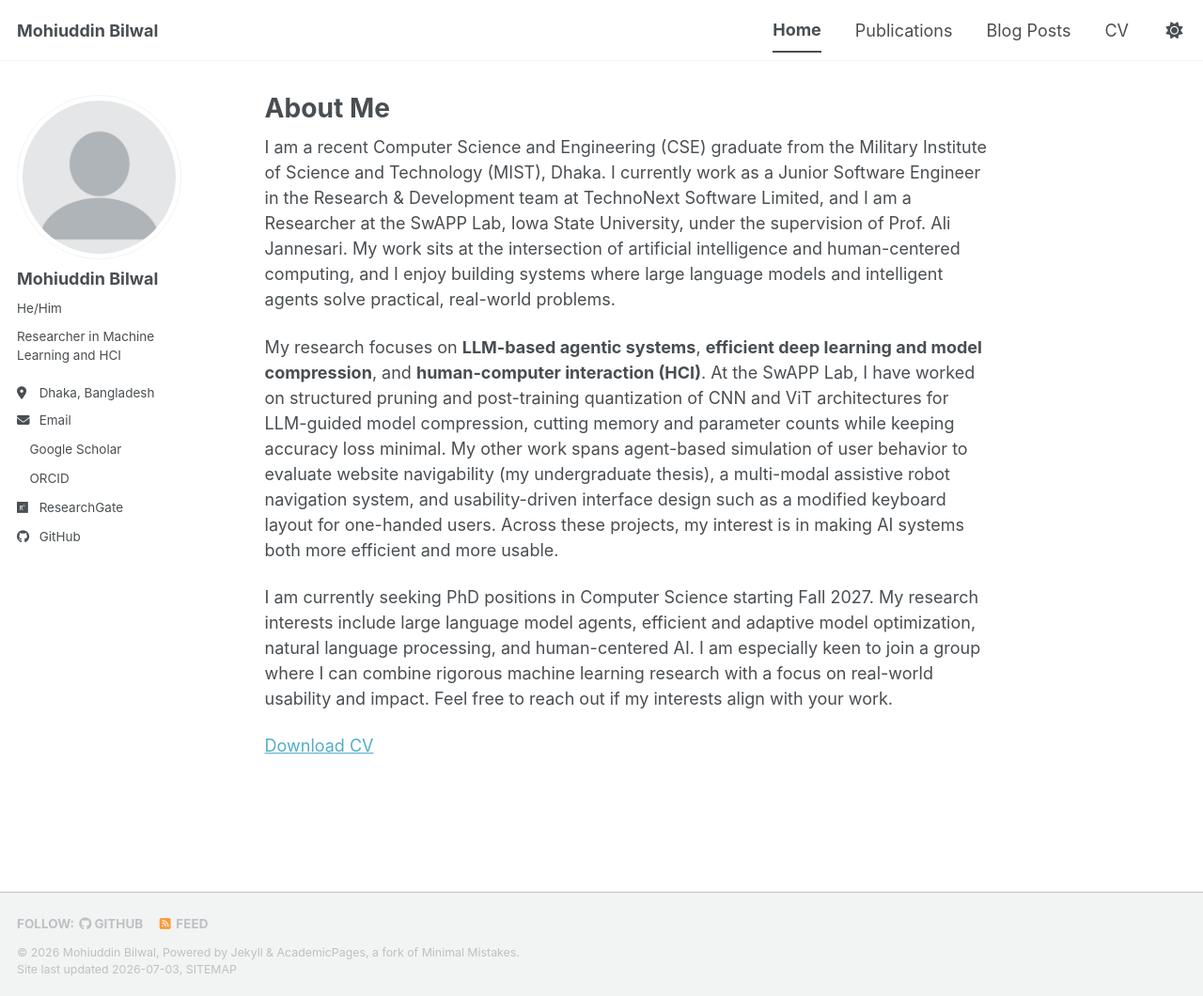
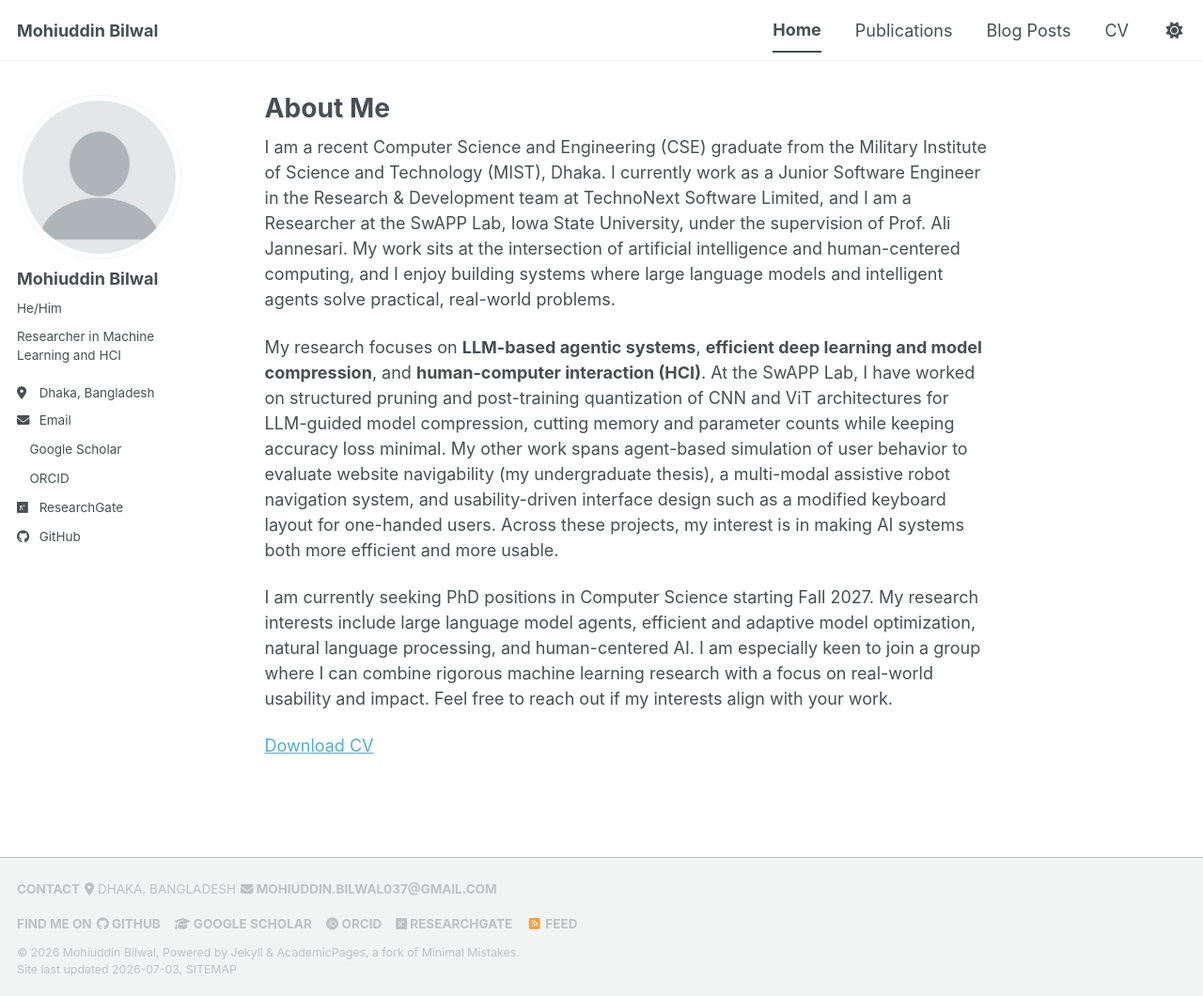
Before and after one commit to ayon037/ayon037.github.io, a Jekyll site: the page built from _pages/about.md, in a window 1280 px wide and 1060 px high. Shown: the whole window at 94% size. Built offline with Jekyll 4.4.1, drawn with Linux system fonts in a browser that asks for light colours; a style sheet for code colours, icons or effects is not loaded.

Commit message:
Add contact info to footer
Replace the follow list with a Contact block (location, email) and a
links block (GitHub, Google Scholar, ORCID, ResearchGate, feed) using
the author config values directly, fixing the double-prefixed GitHub
URL along the way.

```diff
--- a/_includes/footer.html
+++ b/_includes/footer.html
@@ -1,23 +1,34 @@
 {% include base_path %}
 
-{% if site.author.github or site.author.bitbucket or site.atom_feed.hide != true %}
 <div class="page__footer-follow">
   <ul class="social-icons">
-    {% if site.data.ui-text[site.locale].follow_label %}
-      <li><strong>{{ site.data.ui-text[site.locale].follow_label }}</strong></li>
+    <li><strong>Contact</strong></li>
+    {% if site.author.location %}
+      <li><i class="fas fa-map-marker-alt" aria-hidden="true"></i> {{ site.author.location }}</li>
     {% endif %}
+    {% if site.author.email %}
+      <li><a href="mailto:{{ site.author.email }}"><i class="fas fa-envelope" aria-hidden="true"></i> {{ site.author.email }}</a></li>
+    {% endif %}
+  </ul>
+  <ul class="social-icons">
+    <li><strong>Find me on</strong></li>
     {% if site.author.github %}
-      <li><a href="https://github.com/{{ site.author.github }}"><i class="fab fa-github" aria-hidden="true"></i> GitHub</a></li>
+      <li><a href="{{ site.author.github }}"><i class="fab fa-github" aria-hidden="true"></i> GitHub</a></li>
     {% endif %}
-    {% if site.author.bitbucket %}
-      <li><a href="https://bitbucket.org/{{ site.author.bitbucket }}"><i class="fab fa-bitbucket" aria-hidden="true"></i> Bitbucket</a></li>
+    {% if site.author.googlescholar %}
+      <li><a href="{{ site.author.googlescholar }}"><i class="fas fa-graduation-cap" aria-hidden="true"></i> Google Scholar</a></li>
+    {% endif %}
+    {% if site.author.orcid %}
+      <li><a href="{{ site.author.orcid }}"><i class="fab fa-orcid" aria-hidden="true"></i> ORCID</a></li>
+    {% endif %}
+    {% if site.author.researchgate %}
+      <li><a href="{{ site.author.researchgate }}"><i class="fab fa-researchgate" aria-hidden="true"></i> ResearchGate</a></li>
     {% endif %}
     {% if site.atom_feed.hide != true %}
-    <li><a href="{% if site.atom_feed.path %}{{ site.atom_feed.path }}{% else %}{{ base_path }}/feed.xml{% endif %}"><i class="fa fa-fw fa-rss-square" aria-hidden="true"></i> {{ site.data.ui-text[site.locale].feed_label | default: "Feed" }}</a></li>
+      <li><a href="{% if site.atom_feed.path %}{{ site.atom_feed.path }}{% else %}{{ base_path }}/feed.xml{% endif %}"><i class="fa fa-fw fa-rss-square" aria-hidden="true"></i> {{ site.data.ui-text[site.locale].feed_label | default: "Feed" }}</a></li>
     {% endif %}
   </ul>
 </div>
-{% endif %}
 
 <div class="page__footer-copyright">
   &copy; {{ site.time | date: '%Y' }} {{ site.name | default: site.title }}, {{ site.data.ui-text[site.locale].powered_by | default: "Powered by" }} <a href="https://jekyllrb.com" rel="nofollow">Jekyll</a> &amp; <a href="https://github.com/academicpages/academicpages.github.io">AcademicPages</a>, a fork of <a href="https://mademistakes.com/work/minimal-mistakes-jekyll-theme/" rel="nofollow">Minimal Mistakes</a>.<br />
```
